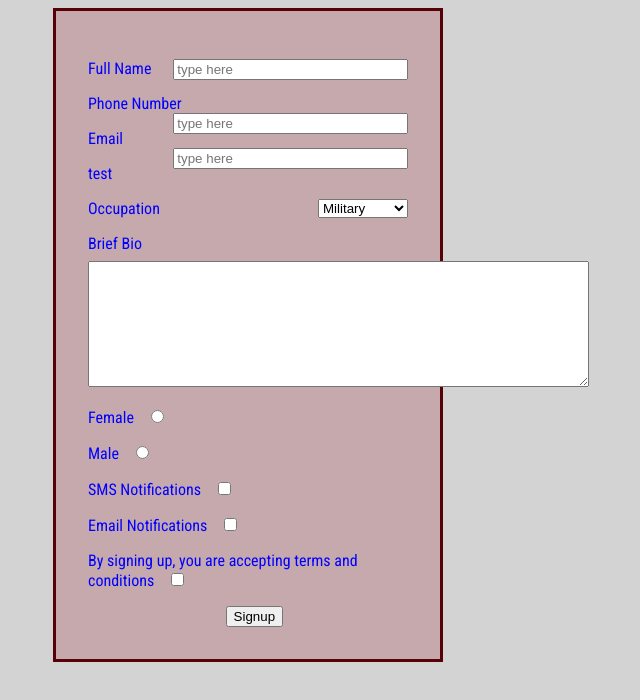
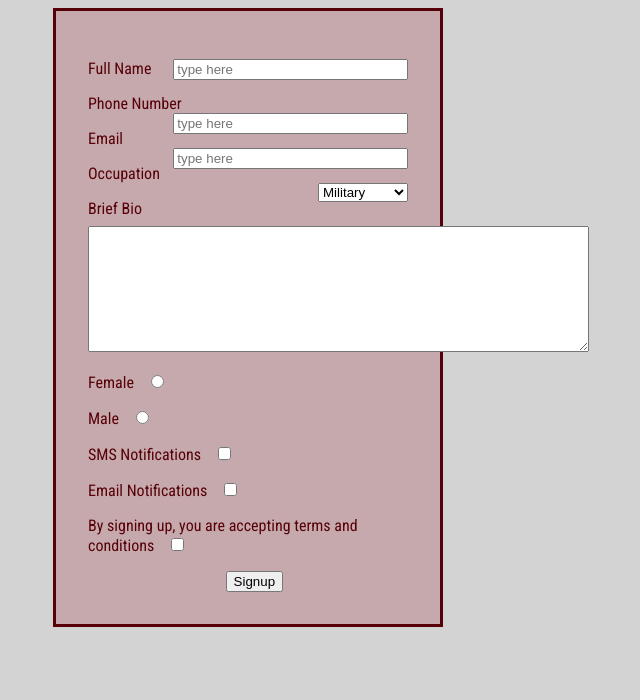
Before and after one commit to jahammo2/tiy-form, a plain HTML site: page index.html in a window 1280 px wide. Shown: the whole page, without its empty margins (392-1032 px from the left). Drawn offline with Linux system fonts and the light colour scheme.

Commit message:
final product

```diff
--- a/index.html
+++ b/index.html
@@ -23,9 +23,6 @@
         <label class="email" for="questions">Email
           <input class="email-checkbox" type="email" name="phone-number" placeholder="type here" value="">
         </label>
-      </p>
-      <p>
-        test
       </p>
       <p>
       <label class="occupation" for="questions">Occupation
--- a/main.css
+++ b/main.css
@@ -16,9 +16,7 @@ body {
 	margin: auto auto .5em auto;
 }
 
-p {
-	color: blue;
-}
+
 
 /*label {
 	padding: 3em 3em 3em 0;
```
